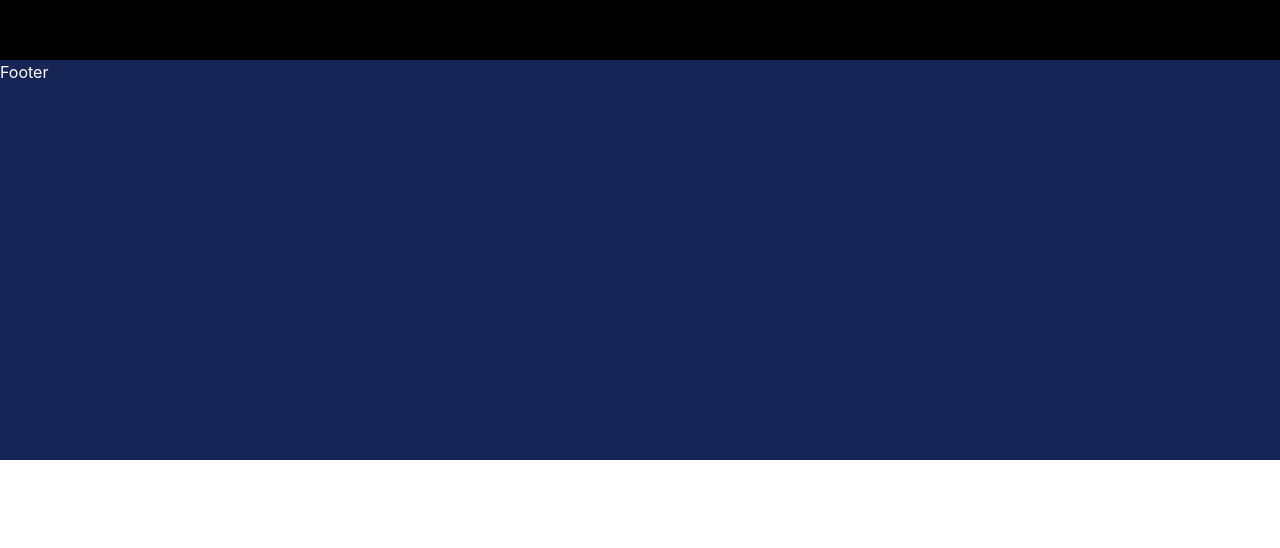
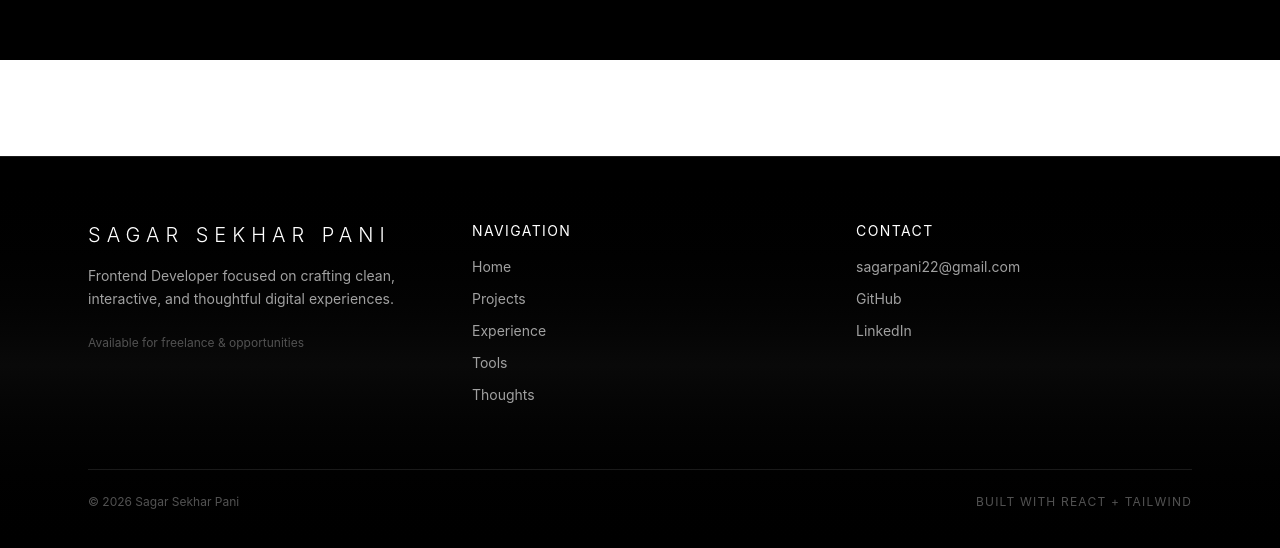
Before and after one commit to sagarpani/SagarEvolves.dev, a React (Vite) app: page / in a window 1280 px wide. Shown: the part 1540-2088 px from the top of the page. Before the commit the page ends 2000 px from the top, so only its background shows below. Built offline with nearby package versions, Linux system fonts and the light colour scheme.

Commit message:
Add Footer Navigation

```diff
--- a/src/assets/images.js
+++ b/src/assets/images.js
@@ -1,7 +1,7 @@
 import homeIcon from '../assets/homeIcon.svg';
 import toolsIcon from '../assets/toolsIcon.svg';
 import projectsIcon from '../assets/projectsIcon.svg';
-import experianceIcon from '../assets/experianceIcon.svg';
+import experienceIcon from '../assets/experienceIcon.svg';
 import thoughtsIcon from '../assets/thoughtsIcon.svg';
 
-export {homeIcon, toolsIcon, projectsIcon, experianceIcon, thoughtsIcon}
+export {homeIcon, toolsIcon, projectsIcon, experienceIcon, thoughtsIcon}
--- a/src/components/Footer/Footer.jsx
+++ b/src/components/Footer/Footer.jsx
@@ -1,8 +1,100 @@
-function Footer(){
-    return(
-        <section className="h-100 w-full text-white bg-blue-950">
-            Footer
-        </section>
-    )
-};
+import { Link, NavLink } from "react-router";
+
+function Footer() {
+  return (
+    <footer className="relative w-full mt-24 overflow-hidden border-t border-white/10 bg-black">
+
+
+      <div className="absolute inset-0 bg-linear-to-b from-black via-neutral-950 to-black opacity-90" />
+
+      <div className="relative max-w-6xl mx-auto px-6 py-16">
+
+        {/* Top grid */}
+        <div className="grid grid-cols-1 md:grid-cols-3 gap-12">
+
+          {/* Identity */}
+          <section aria-label="About developer">
+            <h2 className="text-white text-xl tracking-[0.3em] font-light">
+              SAGAR SEKHAR PANI
+            </h2>
+
+            <p className="mt-4 text-sm text-neutral-400 leading-relaxed max-w-sm">
+              Frontend Developer focused on crafting clean, interactive, and thoughtful digital experiences.
+            </p>
+
+            <p className="mt-6 text-xs text-neutral-600">
+              Available for freelance & opportunities
+            </p>
+          </section>
+
+          {/* Navigation */}
+          <nav aria-label="Footer navigation">
+            <h3 className="text-white text-sm tracking-widest mb-4">
+              NAVIGATION
+            </h3>
+
+            <ul className="flex flex-col gap-3 text-sm text-neutral-400">
+              {["Home", "Projects", "Experience", "Tools", "Thoughts"].map((item) => (
+                <li key={item}>
+                  <NavLink
+                    to={`/${item.toLowerCase()}`}
+                    className="
+                      relative inline-block
+                      transition-all duration-200
+                      hover:text-white
+                      after:content-['']
+                      after:absolute after:left-0 after:-bottom-1
+                      after:w-0 after:h-px
+                      after:bg-white/70
+                      hover:after:w-full
+                      after:transition-all
+                    "
+                  >
+                    {item}
+                  </NavLink>
+                </li>
+              ))}
+            </ul>
+          </nav>
+
+          {/* Contact */}
+          <address className="not-italic">
+            <h3 className="text-white text-sm tracking-widest mb-4">
+              CONTACT
+            </h3>
+
+            <ul className="flex flex-col gap-3 text-sm text-neutral-400">
+              <li>
+                <Link to="https://mail.google.com/mail/u/0/?fs=1&to=sagarpani22@gmail.com&tf=cm" className="hover:text-white transition">
+                  sagarpani22@gmail.com
+                </Link>
+              </li>
+
+              <li>
+                <Link to="https://github.com/sagarpani" className="hover:text-white transition">
+                  GitHub
+                </Link>
+              </li>
+
+              <li>
+                <Link to="https://www.linkedin.com/in/sagarpani/" className="hover:text-white transition">
+                  LinkedIn
+                </Link>
+              </li>
+            </ul>
+          </address>
+
+        </div>
+
+        {/* Bottom bar */}
+        <div className="mt-16 pt-6 border-t border-white/10 flex flex-col md:flex-row justify-between gap-3 text-xs text-neutral-600">
+          <p>© 2026 Sagar Sekhar Pani</p>
+          <p className="tracking-widest">BUILT WITH REACT + TAILWIND</p>
+        </div>
+
+      </div>
+    </footer>
+  );
+}
+
 export default Footer;
--- a/src/components/Navbar/Navbar.jsx
+++ b/src/components/Navbar/Navbar.jsx
@@ -1,6 +1,6 @@
 import { NavLink } from 'react-router'
 
-import {homeIcon, projectsIcon, experianceIcon, toolsIcon, thoughtsIcon} from '../../assets/images'
+import {homeIcon, projectsIcon, experienceIcon, toolsIcon, thoughtsIcon} from '../../assets/images'
 // import { useEffect, useState } from "react";
 
 function Navbar(){
@@ -47,14 +47,14 @@ function Navbar(){
                     <div className={`${iconTooltipStyle} bg-neutral-700`}>Projects</div>
                 </NavLink>
 
-                {/* Experiance */}
-                <NavLink to = "/experiance"
+                {/* Experience */}
+                <NavLink to = "/experience"
                 className = {({isActive}) =>
                     `relative group inline-block py-2 px-1 ${isActive ? 'border-t border-red-700 rounded-2xl ' : ''}`
                 }
                 >
-                    <img className={iconStyle} src={experianceIcon} alt="" />
-                    <div className={`${iconTooltipStyle} bg-neutral-700`}>Experiance</div>
+                    <img className={iconStyle} src={experienceIcon} alt="" />
+                    <div className={`${iconTooltipStyle} bg-neutral-700`}>Experience</div>
                 </NavLink>
 
                 {/* Tools */}
--- a/src/main.jsx
+++ b/src/main.jsx
@@ -4,7 +4,7 @@ import './index.css'
 import App from './App.jsx'
 import { createBrowserRouter, RouterProvider } from 'react-router'
 import Projects from './pages/ProjectsPage/Projects.jsx'
-import Experiance from './pages/ExperiancePage/Experiance.jsx'
+import Experience from './pages/ExperiencePage/Experience.jsx'
 import Tools from './pages/ToolsPage/Tools.jsx'
 import Thoughts from './pages/ThoughtsPage/Thoughts.jsx'
 import Home from './pages/HomePage/Home.jsx'
@@ -23,8 +23,8 @@ const router = createBrowserRouter([
         element: <Projects />
       },
       {
-        path: "/experiance",
-        element: <Experiance />
+        path: "/experience",
+        element: <Experience />
       },
       {
         path: "/tools",
--- a/src/pages/ExperiancePage/Experiance.jsx
+++ /dev/null
@@ -1,8 +0,0 @@
-function Experiance(){
-    return(
-        <>
-        Experiance Page
-        </>
-    )
-}
-export default Experiance;
--- /dev/null
+++ b/src/pages/ExperiencePage/Experience.jsx
@@ -0,0 +1,8 @@
+function Experience(){
+    return(
+        <>
+        Experience Page
+        </>
+    )
+}
+export default Experience;
```
Also changed, not shown: src/assets/experienceIcon.svg (renamed from src/assets/experianceIcon.svg).
